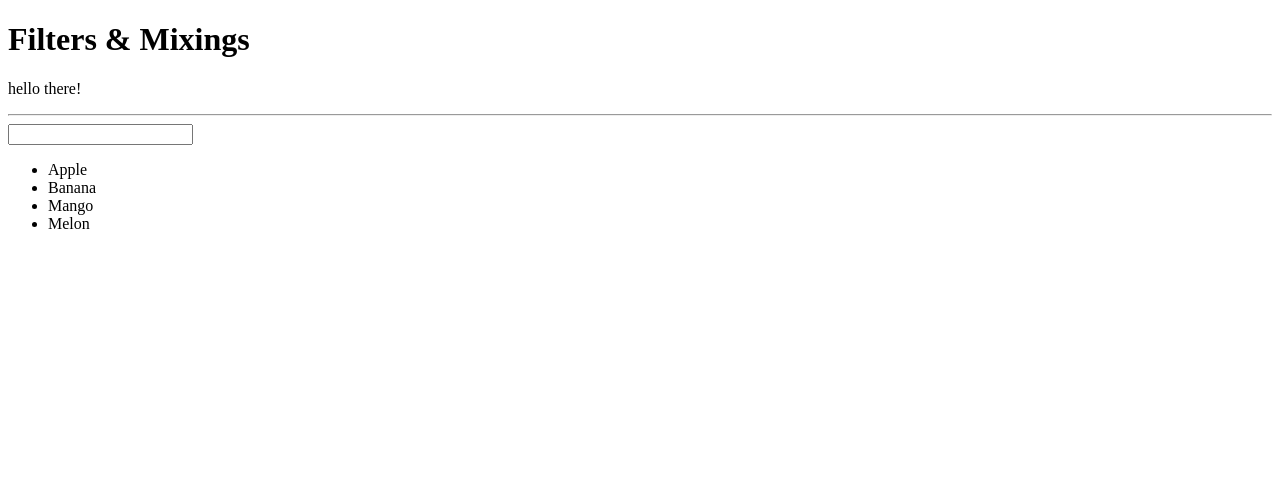
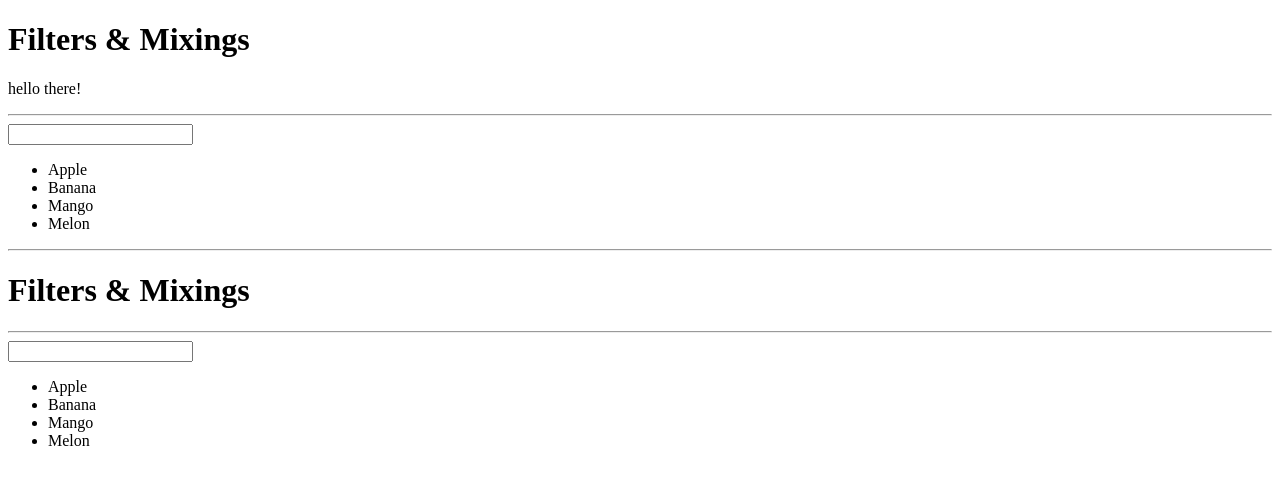
Before and after one commit to edward-mb/vue-filters-and-mixins, a Vue app: page / in a window 1280 px wide. Shown: the top 484 px of the page. Built offline with nearby package versions, Linux system fonts and the light colour scheme.

Commit message:
add list component

```diff
--- a/src/App.vue
+++ b/src/App.vue
@@ -1,7 +1,7 @@
 <template>
   <div class="container">
     <div class="columns">
-      <div class="column full-with">
+      <div class="column is-full">
         <h1>Filters & Mixings</h1>
         <p>{{ text | toUppercase | toLowercase }}</p>
         <hr />
@@ -9,12 +9,15 @@
         <ul>
           <li v-for="fruit in filteredFruits" :key="fruit">{{ fruit }}</li>
         </ul>
+        <hr />
+        <app-list></app-list>
       </div>
     </div>
   </div>
 </template>
 
 <script>
+import List from './List'
 export default {
   data () {
     return {
@@ -34,17 +37,11 @@ export default {
         return element.match(this.filterText)
       })
     }
+  },
+  components: {
+    appList: List
   }
 }
 </script>
 
-<style>
-#app {
-  font-family: Avenir, Helvetica, Arial, sans-serif;
-  -webkit-font-smoothing: antialiased;
-  -moz-osx-font-smoothing: grayscale;
-  text-align: center;
-  color: #2c3e50;
-  margin-top: 60px;
-}
-</style>
+<style></style>
--- /dev/null
+++ b/src/List.vue
@@ -0,0 +1,39 @@
+<template>
+  <div class="column is-full">
+    <h1>Filters & Mixings</h1>
+    <hr />
+    <input type="text" v-model="filterText" />
+    <ul>
+      <li v-for="fruit in filteredFruits" :key="fruit">{{ fruit }}</li>
+    </ul>
+  </div>
+</template>
+
+<script>
+export default {
+  data () {
+    return {
+      fruits: ['Apple', 'Banana', 'Mango', 'Melon'],
+      filterText: ''
+    }
+  },
+  computed: {
+    filteredFruits () {
+      return this.fruits.filter(element => {
+        return element.match(this.filterText)
+      })
+    }
+  }
+}
+</script>
+
+<style>
+#app {
+  font-family: Avenir, Helvetica, Arial, sans-serif;
+  -webkit-font-smoothing: antialiased;
+  -moz-osx-font-smoothing: grayscale;
+  text-align: center;
+  color: #2c3e50;
+  margin-top: 60px;
+}
+</style>
--- a/src/main.js
+++ b/src/main.js
@@ -1,5 +1,6 @@
 import Vue from 'vue'
 import App from './App.vue'
+// require('@/assets/main.scss')
 
 Vue.config.productionTip = false
 Vue.filter('toLowercase', function (value) {
```
